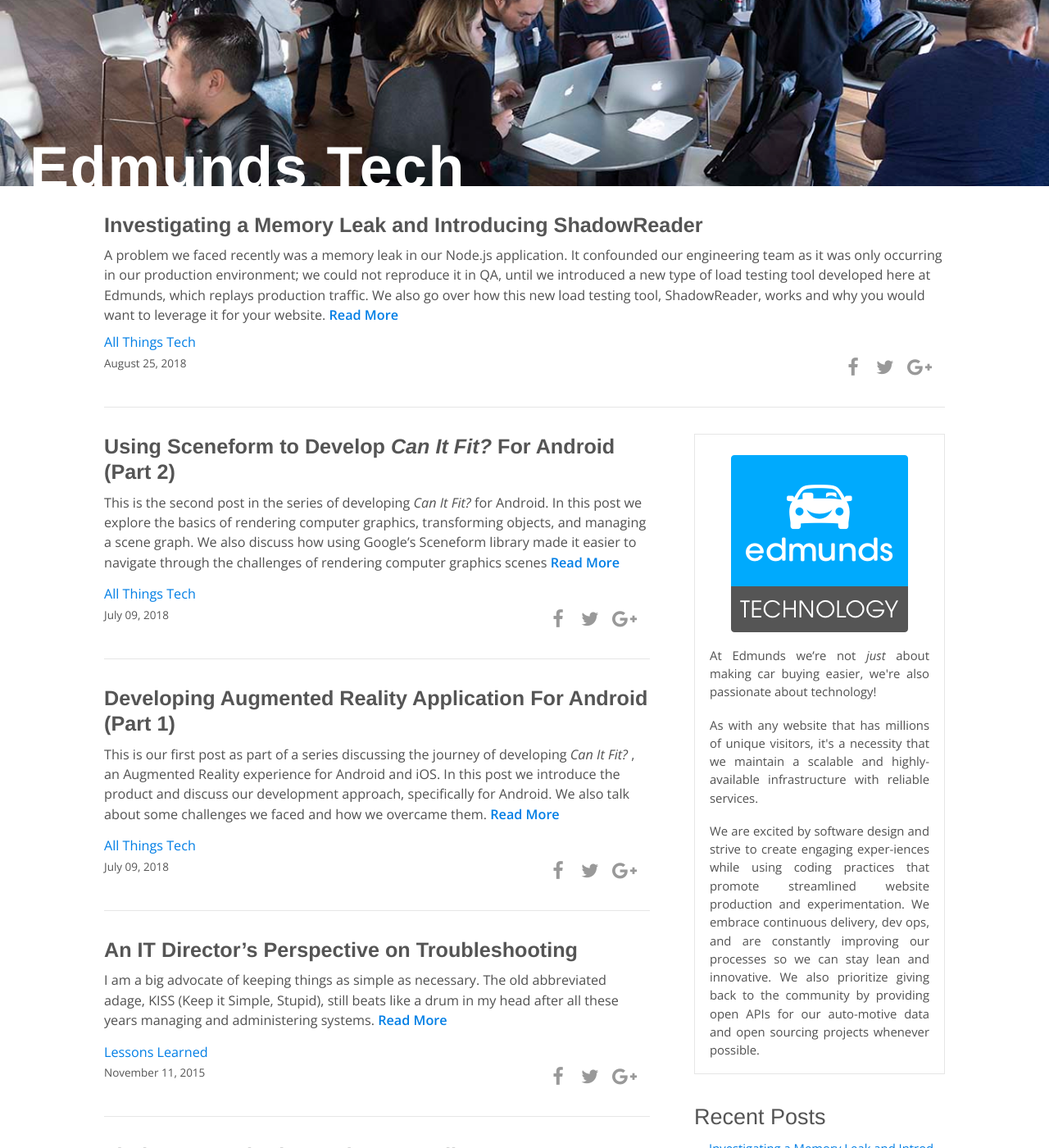
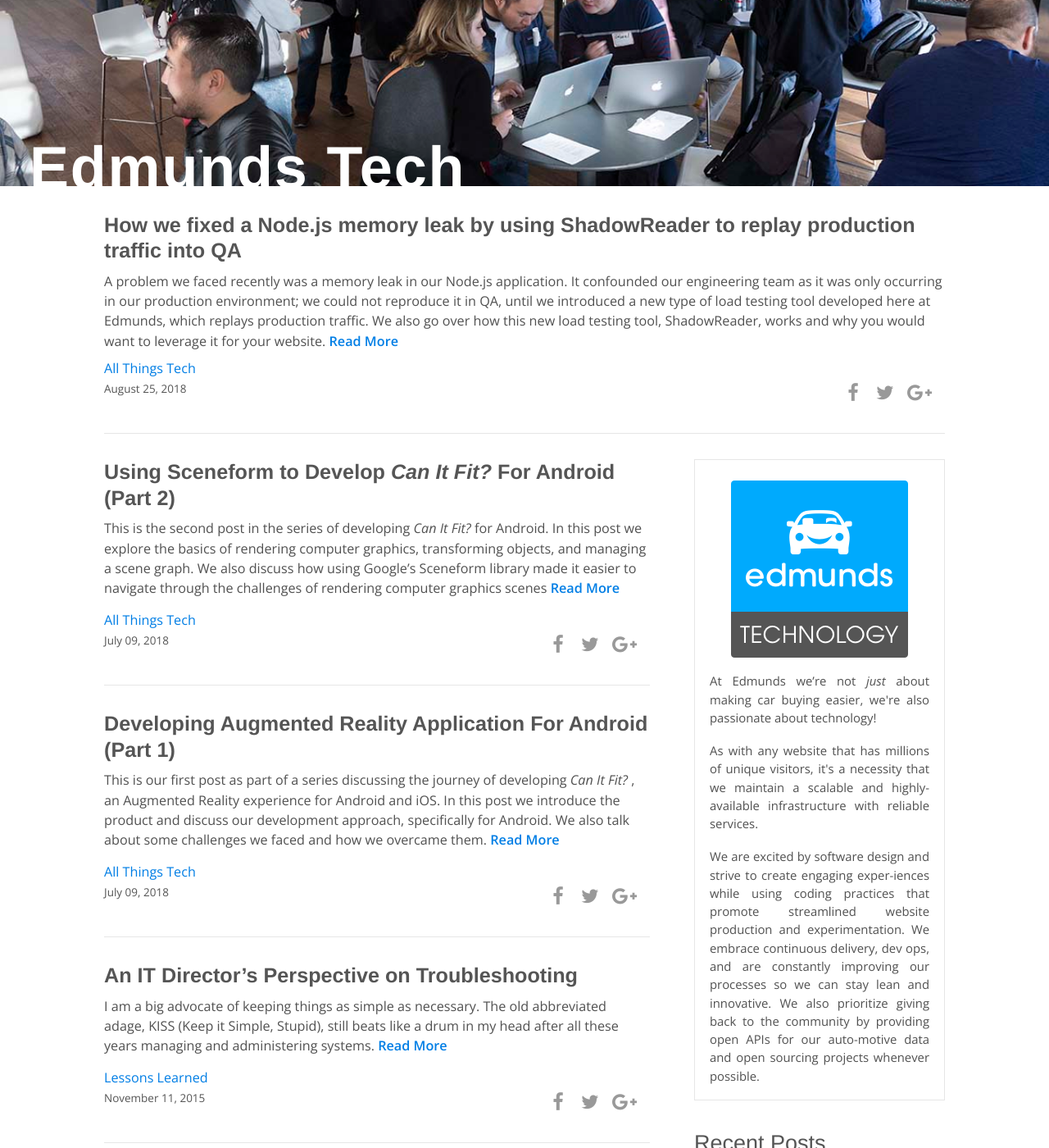
Before and after one commit to edmunds/edmunds.github.io, a Jekyll site: the page built from index.html, in a window 1280 px wide and 1400 px high, scrolled down 263 px. Shown: the whole window at 82% size. Built offline with Jekyll 4.4.1, drawn with Linux system fonts in a browser that asks for light colours; the list of posts is cut into pages by our own code; some of the changed text lies outside the part shown.

Commit message:
Make "Investigating a Memory Leak and Introducing ShadowReader" article title more descriptive (#6)
* Make article title more descriptive

* Fix NodeJS in title

```diff
--- a/_posts/2018-08-25-Investigating-a-Memory-Leak-and-Introducing-ShadowReader.md
+++ b/_posts/2018-08-25-Investigating-a-Memory-Leak-and-Introducing-ShadowReader.md
@@ -1,6 +1,6 @@
 ---
 layout: post
-title: Investigating a Memory Leak and Introducing ShadowReader
+title: How we fixed a Node.js memory leak by using ShadowReader to replay production traffic into QA
 tags: [All Things Tech]
 
 featured-summary: <p>A problem we faced recently was a memory leak in our Node.js application. It confounded our engineering team as it was only occurring in our production environment; we could not reproduce it in QA, until we introduced a new type of load testing tool developed here at Edmunds, which replays production traffic. We also go over how this new load testing tool, ShadowReader, works and why you would want to leverage it for your website.</p>
```
